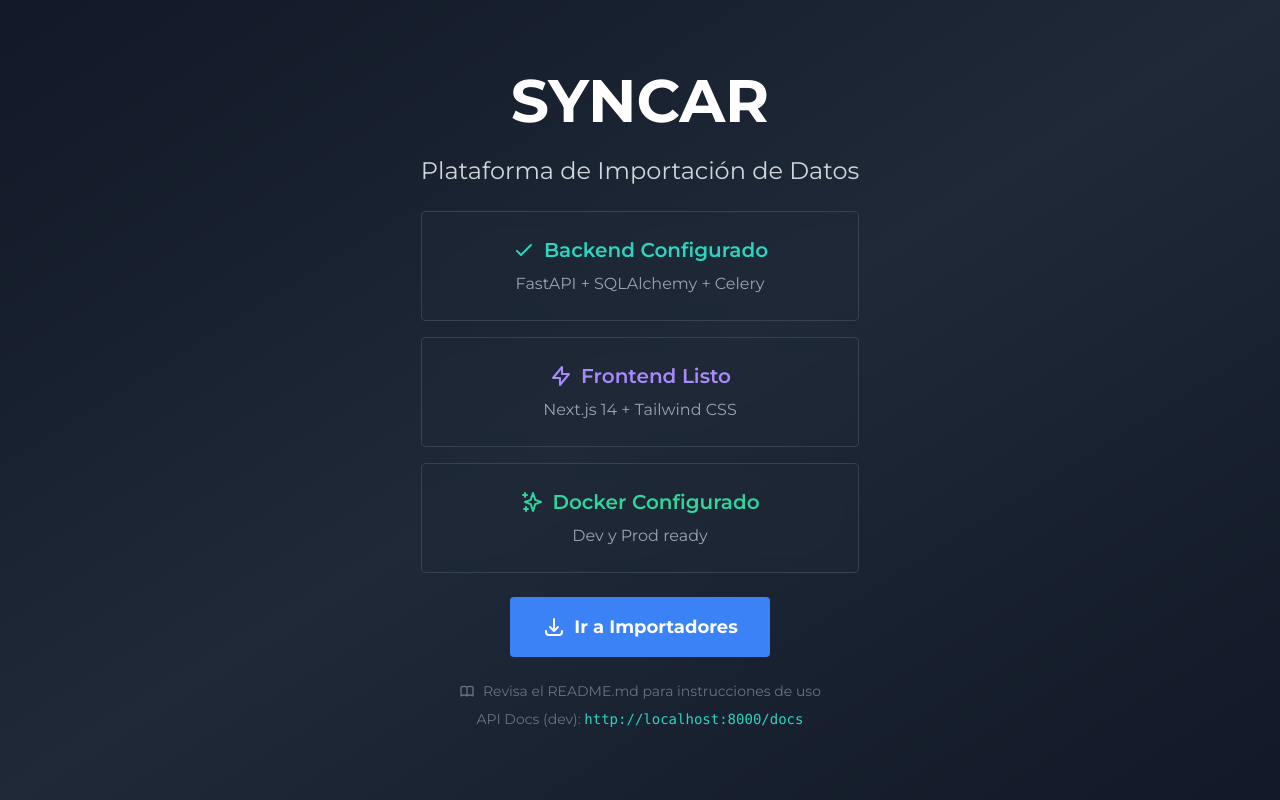
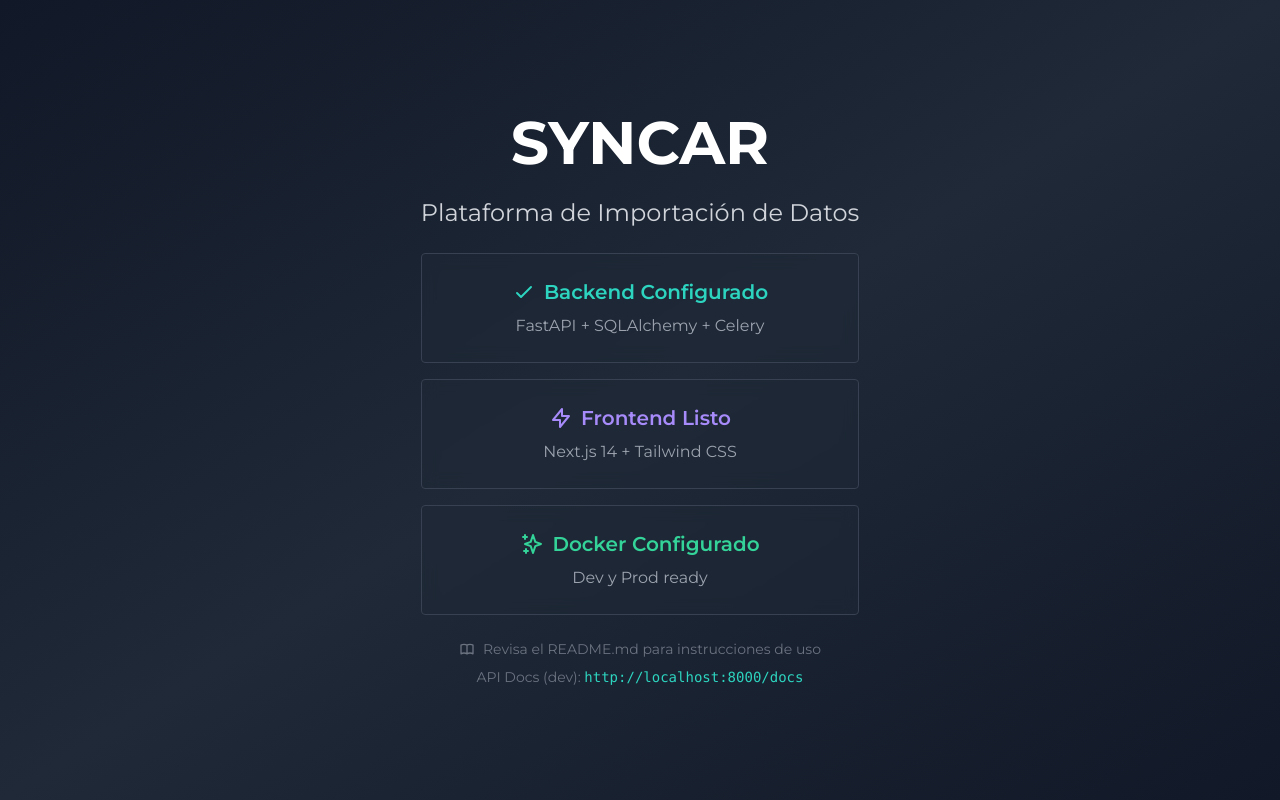
Before and after one commit to elemonkey/syncar, a Next.js app in the folder frontend/: page / in a window 1280 px wide. Built offline with nearby package versions, Linux system fonts and the light colour scheme.

Commit message:
feat: Eliminar botón 'Ir a Importadores' de la página de inicio

```diff
--- a/frontend/app/page.tsx
+++ b/frontend/app/page.tsx
@@ -65,27 +65,6 @@ export default function HomePage() {
             <p className="text-gray-400">Dev y Prod ready</p>
           </div>
         </div>
-        <div className="mt-8">
-          <a
-            href="/importers"
-            className="inline-flex items-center space-x-2 bg-blue-500 hover:bg-blue-600 text-white px-8 py-4 rounded font-bold text-lg transition-colors"
-          >
-            <svg
-              className="w-6 h-6"
-              fill="none"
-              viewBox="0 0 24 24"
-              stroke="currentColor"
-              strokeWidth={2}
-            >
-              <path
-                strokeLinecap="round"
-                strokeLinejoin="round"
-                d="M4 16v1a3 3 0 003 3h10a3 3 0 003-3v-1m-4-4l-4 4m0 0l-4-4m4 4V4"
-              />
-            </svg>
-            <span>Ir a Importadores</span>
-          </a>
-        </div>
         <div className="mt-8 text-gray-500 text-sm">
           <p className="flex items-center justify-center space-x-2">
             <svg
```
